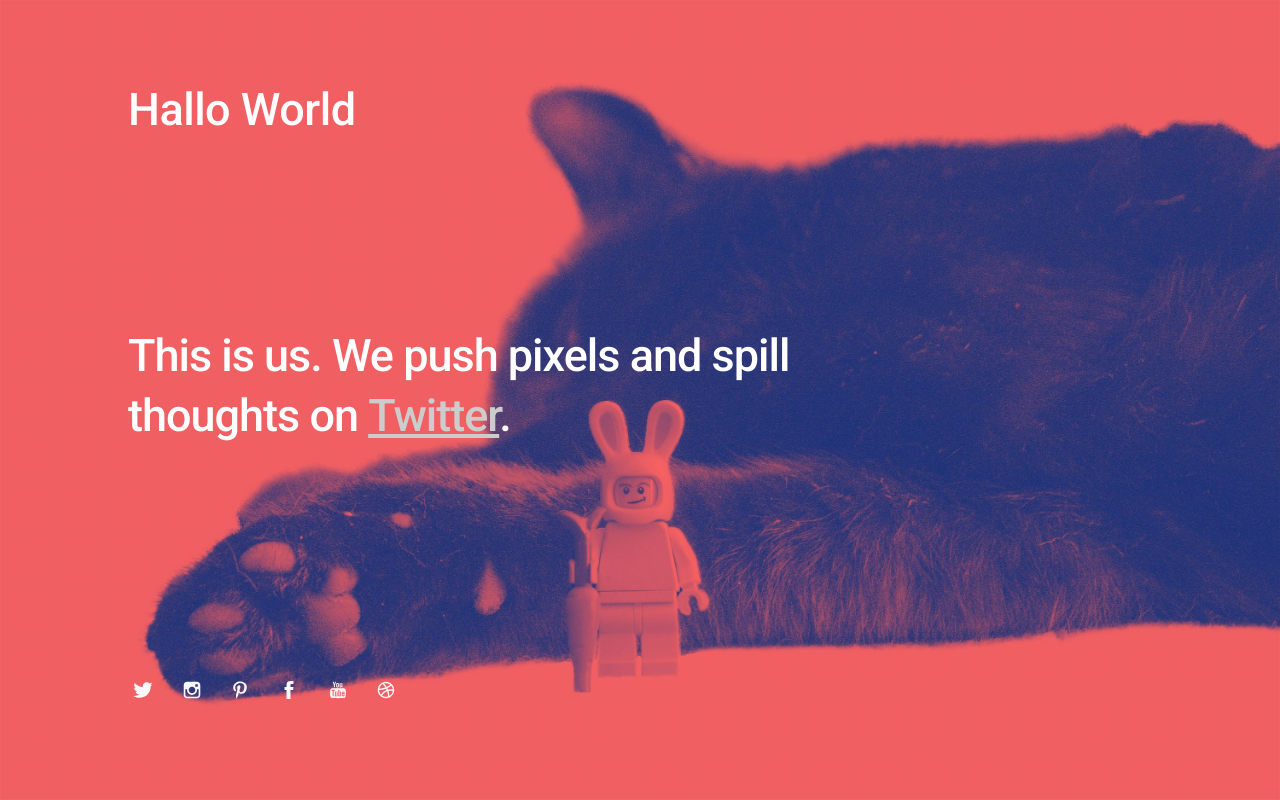
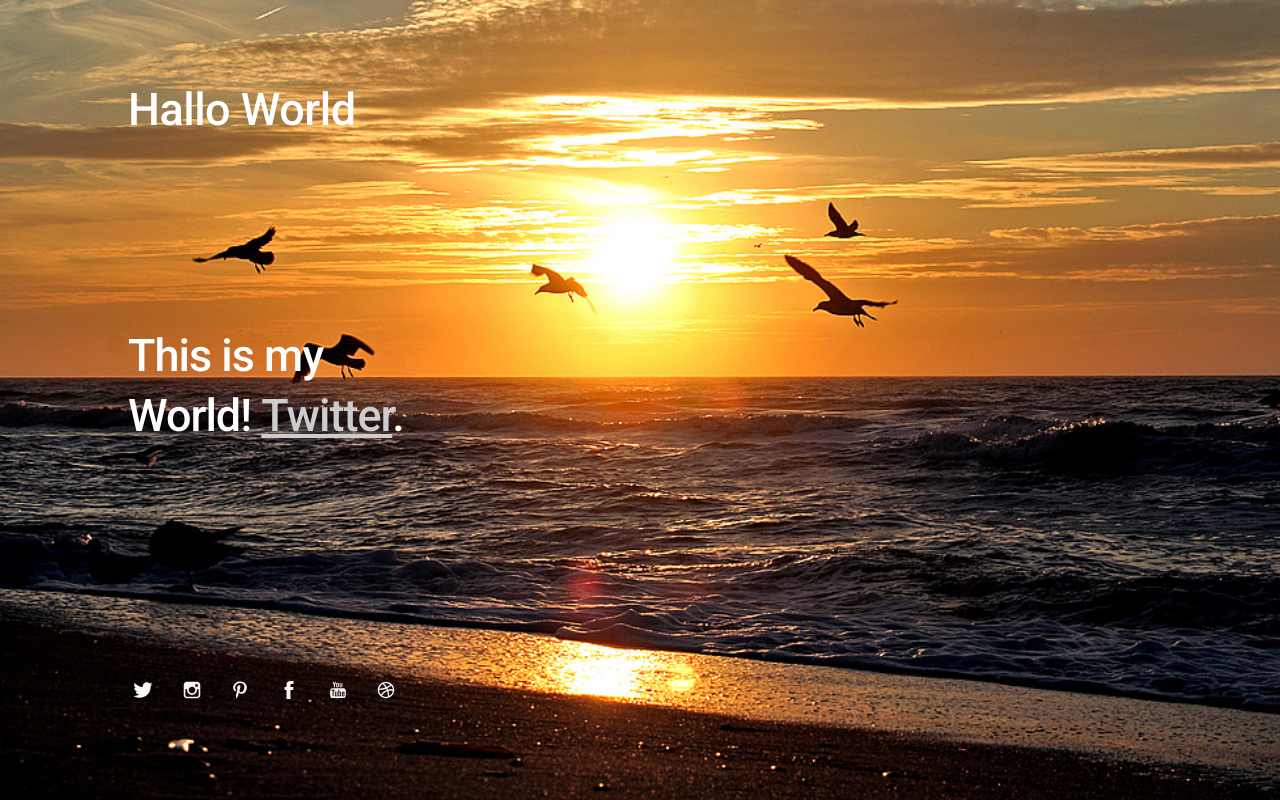
Before and after one commit to Dan-Y89/Dan-Y89.github.io, a plain HTML site: page index.html in a window 1280 px wide. Drawn offline with Linux system fonts and the light colour scheme.

Commit message:
Add Pictures and Text

```diff
--- a/assets/css/me.css
+++ b/assets/css/me.css
@@ -103,7 +103,7 @@ body.page-template-page-fullsingle-me {
   letter-spacing: -0.5px;
   color: #999999;
   color: #fff;
-  background-image: url("../../images/hur.jpg");
+  background-image: url("../../images/opic.jpg");
   background-position: center center;
   background-size: cover; }
   body.page-template-page-fullsingle-me p {
--- a/index.html
+++ b/index.html
@@ -25,7 +25,7 @@
 	<meta name="twitter:creator" content="" />
 
 	<!-- Favicon -->
-	<link rel="icon" type="image/png" href="images/favicon.png" sizes="32x32">
+	<link rel="icon" type="image/png" href="images/world.png" sizes="32x32">
 
 	<!-- Styles -->
 	<link rel='stylesheet' href='assets/css/me.css' type='text/css' media='screen' />
@@ -48,7 +48,7 @@
 
 		<div class="bio">
 
-			<p>This is us. We push pixels and spill thoughts on <a href="#">Twitter</a>.</p>
+			<p>This is my World! <a href="#">Twitter</a>.</p>
 
 		</div>
 
```
